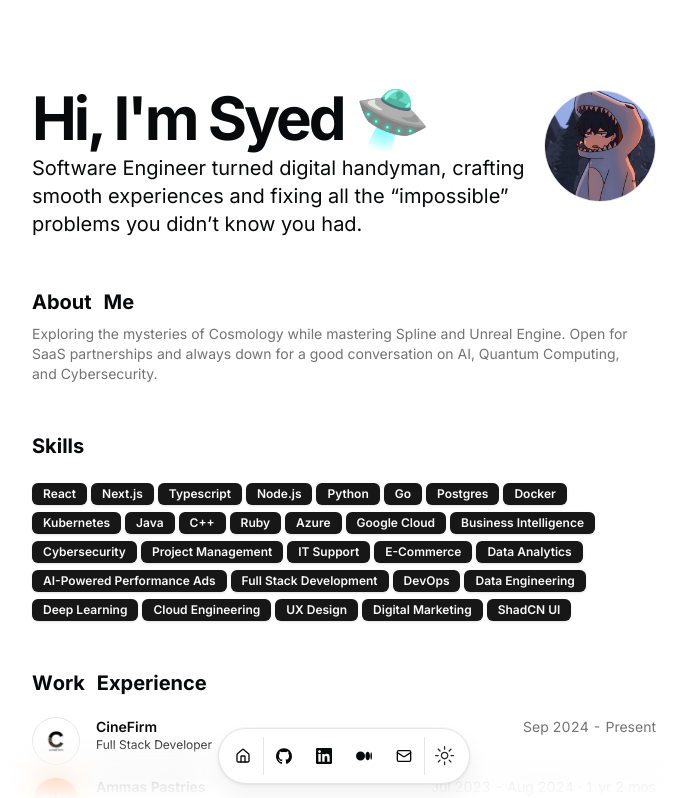
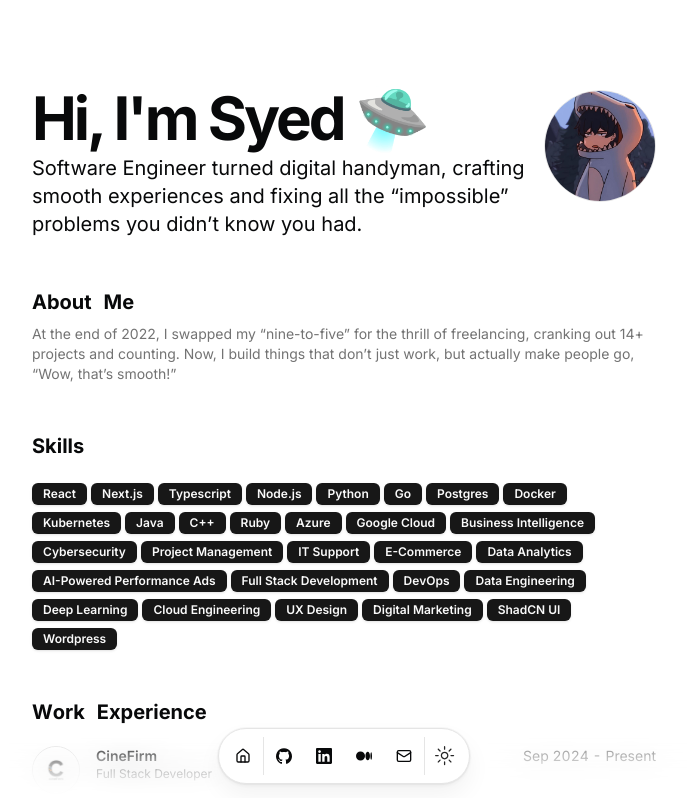
Before and after one commit to SyedMoin-lab/Full-Stack-Task, a Next.js app: page / in a window 1280 px wide. Shown: the top 798 px of the page, without its empty margins (296-983 px from the left). Built offline with nearby package versions, Linux system fonts and the light colour scheme.

Commit message:
Initial commit

```diff
--- a/src/data/resume.tsx
+++ b/src/data/resume.tsx
@@ -10,7 +10,7 @@ export const DATA = {
   description:
     "Software Engineer turned digital handyman, crafting smooth experiences and fixing all the “impossible” problems you didn’t know you had.",
   summary:
-    "Exploring the mysteries of Cosmology while mastering Spline and Unreal Engine. Open for SaaS partnerships and always down for a good conversation on AI, Quantum Computing, and Cybersecurity.",
+    "At the end of 2022, I swapped my “nine-to-five” for the thrill of freelancing, cranking out 14+ projects and counting. Now, I build things that don’t just work, but actually make people go, “Wow, that’s smooth!”",
   avatarUrl: "/1011.jpg",
   skills: [
   "React",
@@ -23,7 +23,7 @@ export const DATA = {
   "Docker",
   "Kubernetes",
   "Java",
-    "C++",
+  "C++",
   "Ruby",
   "Azure",
   "Google Cloud",
@@ -41,7 +41,8 @@ export const DATA = {
   "Cloud Engineering",
   "UX Design",
   "Digital Marketing",
-    "ShadCN UI"
+    "ShadCN UI",
+  "Wordpress"
   ],
   navbar: [
     { href: "/", icon: HomeIcon, label: "Home" }
```
